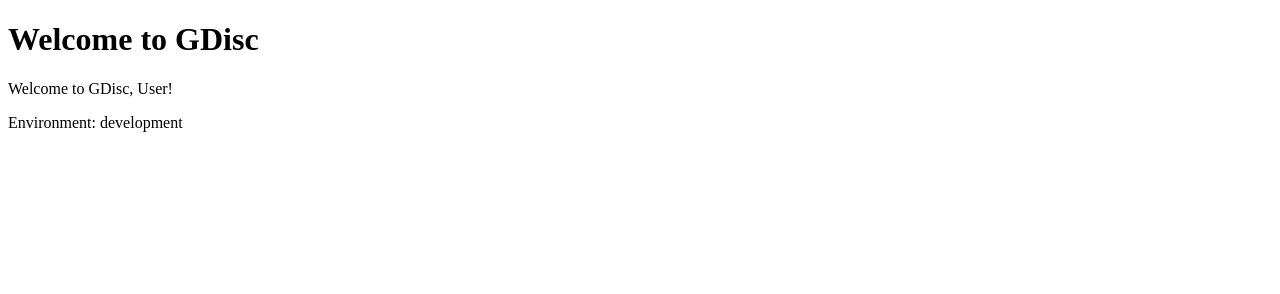
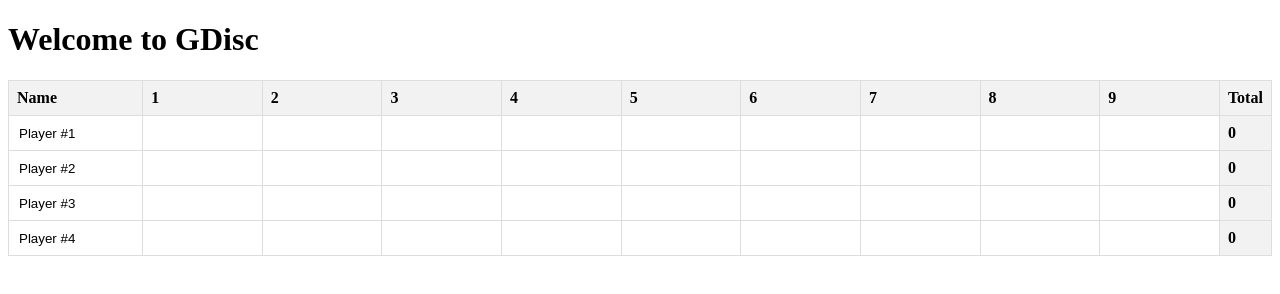
Before and after one commit to igor-kupczynski/gdisc, a website built with webpack: page public/index.html in a window 1280 px wide. Built offline with nearby package versions, Linux system fonts and the light colour scheme.

Commit message:
feat: Add editable grid component

```diff
--- a/package.json
+++ b/package.json
@@ -1,7 +1,7 @@
 {
   "name": "gdisc",
   "version": "0.0.1",
-  "description": "GDisc - A TypeScript application",
+  "description": "GDisc - Keep score of your disc golf games",
   "main": "dist/index.js",
   "scripts": {
     "start": "webpack serve --mode development",
--- a/public/index.html
+++ b/public/index.html
@@ -4,6 +4,33 @@
     <meta charset="UTF-8">
     <meta name="viewport" content="width=device-width, initial-scale=1.0">
     <title>GDisc</title>
+    <style>
+        .editable-grid {
+            border-collapse: collapse;
+            width: 100%;
+        }
+        .editable-grid td {
+            border: 1px solid #ddd;
+            padding: 8px;
+        }
+        .editable-grid input {
+            width: 100%;
+            border: none;
+            background: transparent;
+        }
+        .editable-grid input[type="number"] {
+            -moz-appearance: textfield;
+        }
+        .editable-grid input[type="number"]::-webkit-outer-spin-button,
+        .editable-grid input[type="number"]::-webkit-inner-spin-button {
+            -webkit-appearance: none;
+            margin: 0;
+        }
+        .header-cell {
+            font-weight: bold;
+            background-color: #f2f2f2;
+        }
+    </style>
 </head>
 <body>
     <div id="app"></div>
--- a/src/App.ts
+++ b/src/App.ts
@@ -1,13 +1,13 @@
 import { Config } from './Config';
-import { ExampleComponent } from './components/ExampleComponent';
+import { Grid } from './components/Grid';
 
 export class App {
     private config: Config;
-    private exampleComponent: ExampleComponent;
+    private grid: Grid;
 
     constructor() {
         this.config = new Config();
-        this.exampleComponent = new ExampleComponent('User');
+        this.grid = new Grid();
     }
 
     public start(): void {
@@ -18,9 +18,9 @@
         if (appDiv) {
             appDiv.innerHTML = `
                 <h1>Welcome to GDisc</h1>
-                <p>${this.exampleComponent.greet()}</p>
-                <p>Environment: ${this.config.environment}</p>
+                <div id="grid-container"></div>
             `;
+            this.grid.render('grid-container');
         }
     }
 }
--- a/src/components/ExampleComponent.ts
+++ /dev/null
@@ -1,11 +0,0 @@
-export class ExampleComponent {
-    private name: string;
-
-    constructor(name: string) {
-        this.name = name;
-    }
-
-    public greet(): string {
-        return `Welcome to GDisc, ${this.name}!`;
-    }
-}
--- /dev/null
+++ b/src/components/Grid.ts
@@ -0,0 +1,74 @@
+export class Grid {
+    private data: string[][];
+
+    constructor() {
+        this.data = [
+            ['Name', '1', '2', '3', '4', '5', '6', '7', '8', '9', 'Total'],
+            ['Player #1', '', '', '', '', '', '', '', '', '', '0'],
+            ['Player #2', '', '', '', '', '', '', '', '', '', '0'],
+            ['Player #3', '', '', '', '', '', '', '', '', '', '0'],
+            ['Player #4', '', '', '', '', '', '', '', '', '', '0']
+        ];
+    }
+
+    public render(containerId: string): void {
+        const container = document.getElementById(containerId);
+        if (!container) return;
+
+        const table = document.createElement('table');
+        table.className = 'editable-grid';
+
+        this.data.forEach((row, rowIndex) => {
+            const tr = document.createElement('tr');
+            row.forEach((cell, cellIndex) => {
+                const td = document.createElement('td');
+                if (rowIndex === 0 || cellIndex === row.length - 1) {
+                    td.textContent = cell;
+                    td.className = 'header-cell';
+                } else if (cellIndex === 0) {
+                    const input = document.createElement('input');
+                    input.type = 'text';
+                    input.value = cell;
+                    input.addEventListener('input', (e) => this.updateName(rowIndex, (e.target as HTMLInputElement).value));
+                    td.appendChild(input);
+                } else {
+                    const input = document.createElement('input');
+                    input.type = 'number';
+                    input.min = '0';
+                    input.value = cell;
+                    input.addEventListener('input', (e) => this.updateCell(rowIndex, cellIndex, (e.target as HTMLInputElement).value));
+                    td.appendChild(input);
+                }
+                tr.appendChild(td);
+            });
+            table.appendChild(tr);
+        });
+
+        container.appendChild(table);
+    }
+
+    private updateName(rowIndex: number, value: string): void {
+        this.data[rowIndex][0] = value;
+    }
+
+    private updateCell(rowIndex: number, cellIndex: number, value: string): void {
+        this.data[rowIndex][cellIndex] = value;
+        this.updateTotal(rowIndex);
+    }
+
+    private updateTotal(rowIndex: number): void {
+        const row = this.data[rowIndex];
+        let total = 0;
+        for (let i = 1; i < row.length - 1; i++) {
+            const value = parseFloat(row[i]);
+            if (!isNaN(value)) {
+                total += value;
+            }
+        }
+        this.data[rowIndex][row.length - 1] = total.toString();
+        const totalCell = document.querySelector(`.editable-grid tr:nth-child(${rowIndex + 1}) td:last-child`);
+        if (totalCell) {
+            totalCell.textContent = total.toString();
+        }
+    }
+}
--- a/tsconfig.json
+++ b/tsconfig.json
@@ -7,7 +7,8 @@
     "strict": true,
     "esModuleInterop": true,
     "skipLibCheck": true,
-    "forceConsistentCasingInFileNames": true
+    "forceConsistentCasingInFileNames": true,
+    "lib": ["es6", "dom"]
   },
   "include": ["src/**/*"],
   "exclude": ["node_modules", "**/*.spec.ts"]
```
